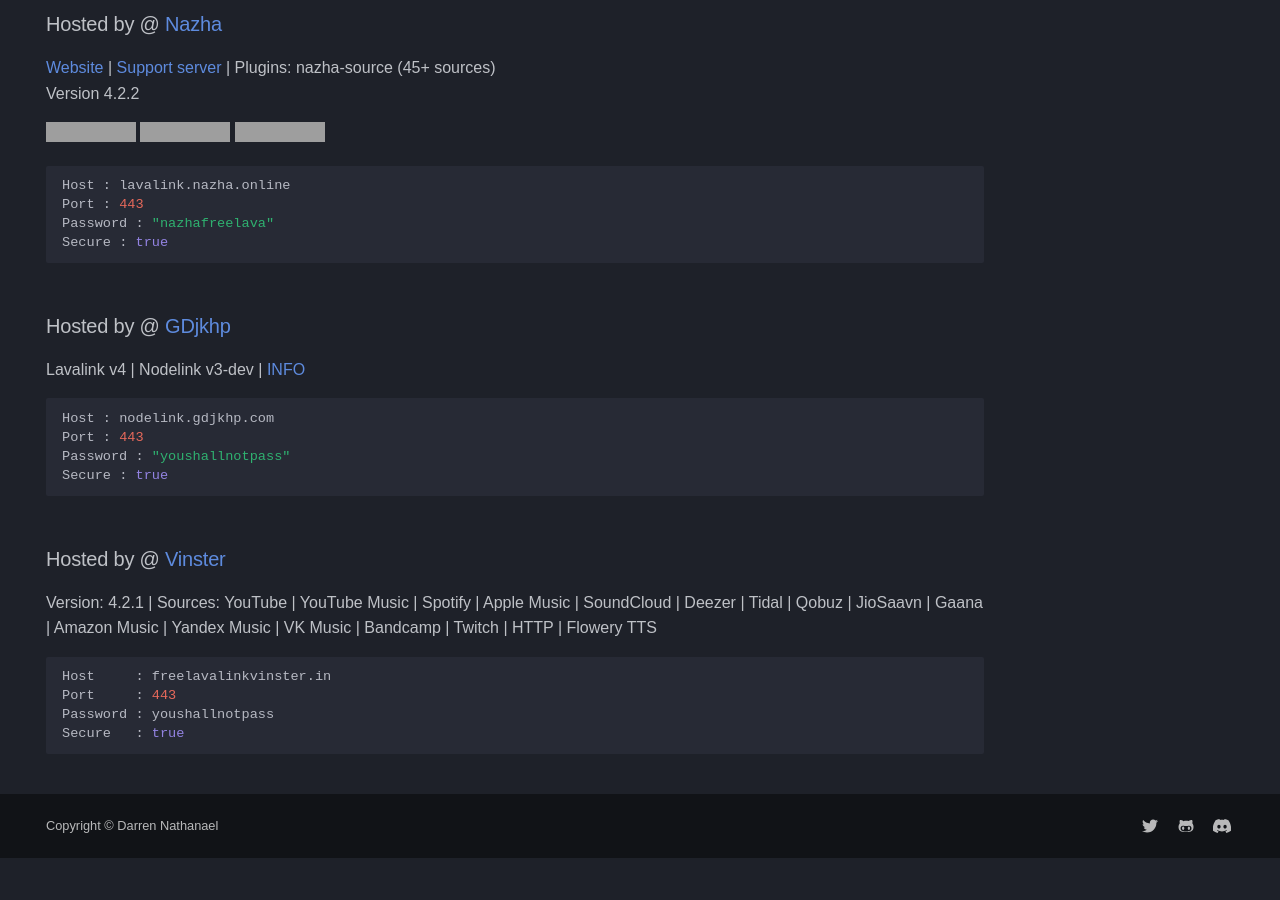
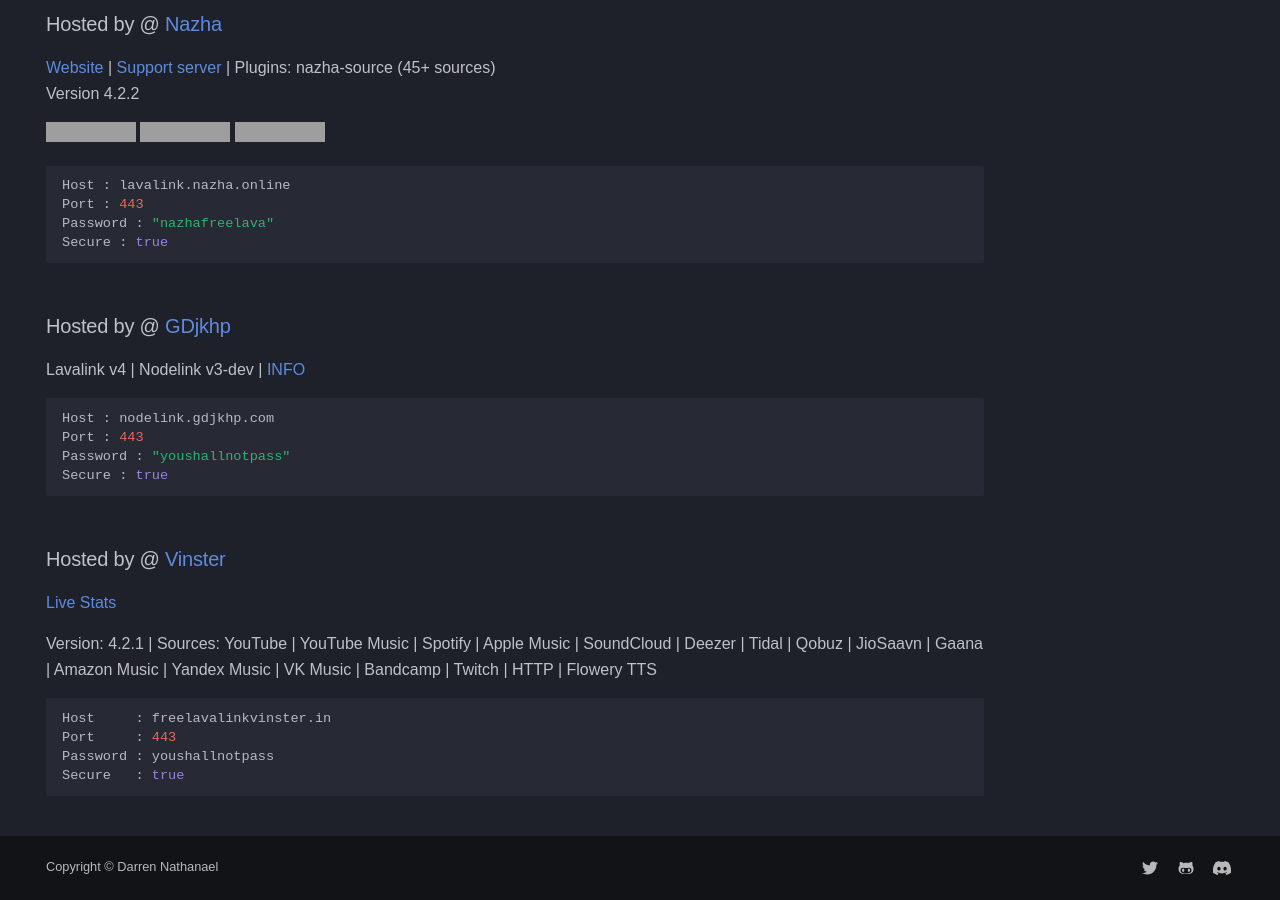
Before and after one commit to DarrenOfficial/lavalink-list, an MkDocs documentation site: the page built from docs/SSL/Lavalink-SSL.md, in a window 1280 px wide and 900 px high, scrolled down 1889 px. Built offline with MkDocs 1.6.1 and Material for MkDocs 9.7.7, drawn with Linux system fonts in a browser that asks for light colours; some web fonts are replaced; comment, search, counter and statistics services are not loaded; a style sheet for code colours, icons or effects is not loaded; before the commit the page ends 2747 px from its top, so only the background shows below that; grey boxes are pictures that could not be loaded.

Commit message:
Update Lavalink-SSL.md with live stats and version
Added live stats link and updated version information.

````diff
--- a/docs/SSL/Lavalink-SSL.md
+++ b/docs/SSL/Lavalink-SSL.md
@@ -107,6 +107,8 @@ Password : "youshallnotpass"
 Secure : true
 ```
 ### Hosted by @ [Vinster](https://discord.com/users/1237795909656641603)
+[Live Stats](https://status.freelavalinkvinster.in/)
+
 Version: 4.2.1 | Sources: YouTube | YouTube Music | Spotify | Apple Music | SoundCloud | Deezer | Tidal | Qobuz | JioSaavn | Gaana | Amazon Music | Yandex Music | VK Music | Bandcamp | Twitch | HTTP | Flowery TTS
 ```bash
 Host     : freelavalinkvinster.in
````
